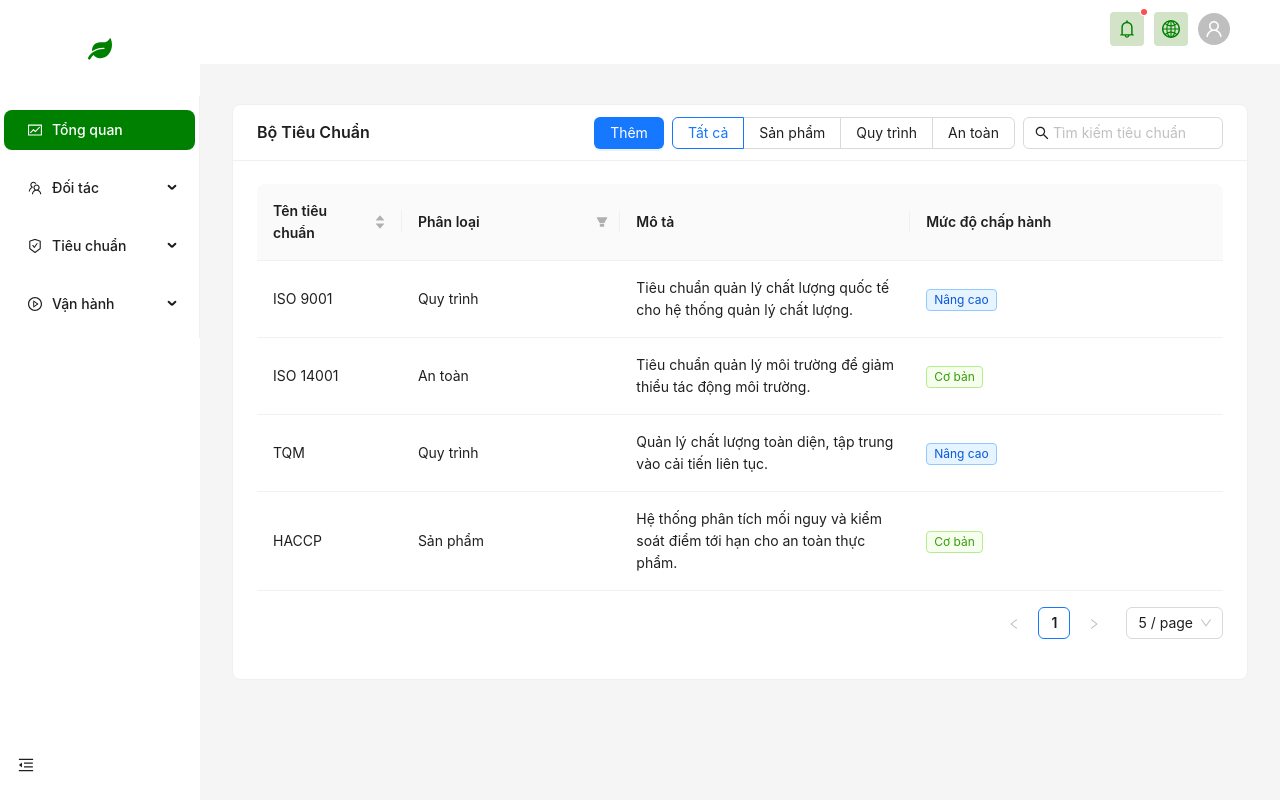
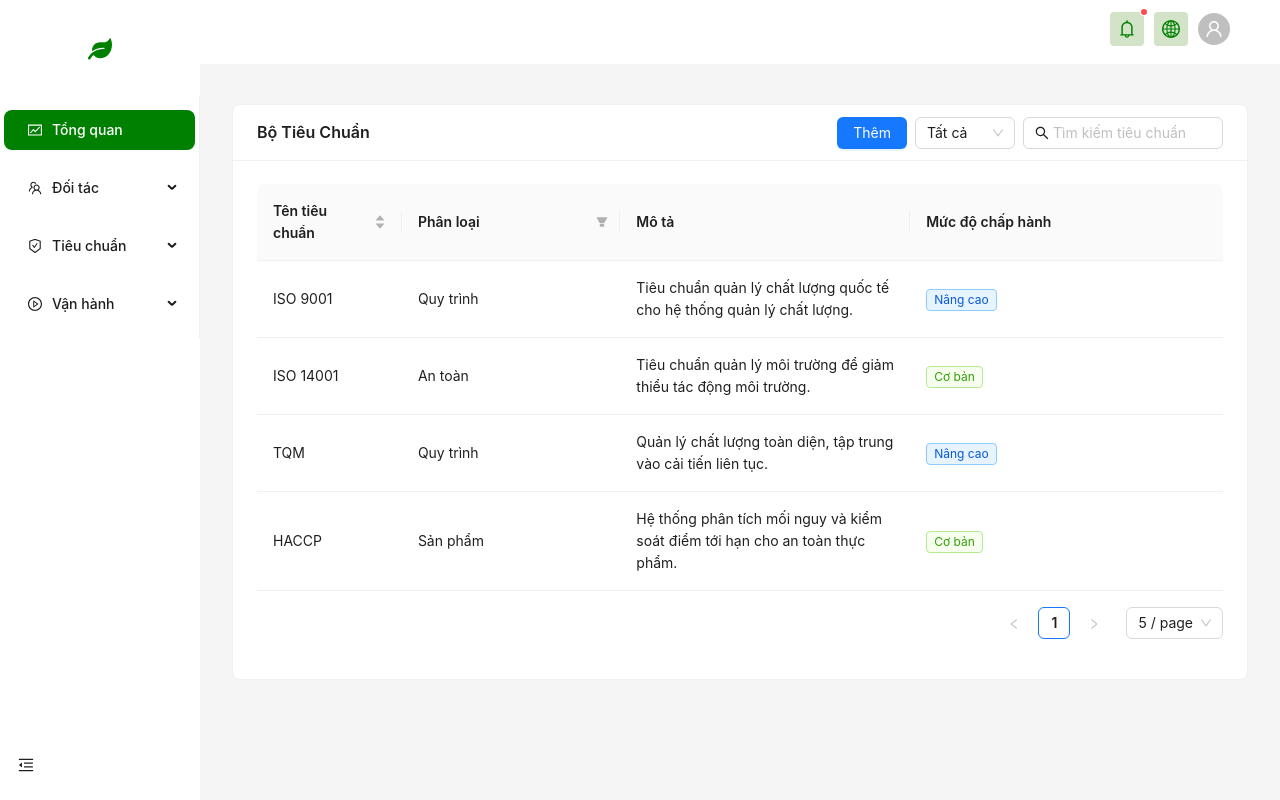
Before and after one commit to platsaver/admindashboard3, a React (Create React App) app: page /standards in a window 1280 px wide. Built offline with nearby package versions, Linux system fonts and the light colour scheme.

Commit message:
update filter styling

```diff
--- a/src/Component/Operations/Activities.jsx
+++ b/src/Component/Operations/Activities.jsx
@@ -172,11 +172,6 @@ const Dashboard = () => {
     },
   ];
 
-  const handleFilterChange = (e) => {
-    setFilterPriority(e.target.value);
-    setCurrentPage(1);
-  };
-
   const handleSearch = (value) => {
     setSearchText(value);
     setCurrentPage(1);
@@ -315,12 +310,19 @@ const Dashboard = () => {
                 <Button type="primary" onClick={handleAddNew}>
                   Thêm
                 </Button>
-                <Radio.Group onChange={handleFilterChange} defaultValue="all">
-                  <Radio.Button value="all">Tất cả</Radio.Button>
-                  <Radio.Button value="Cao">Cao</Radio.Button>
-                  <Radio.Button value="Trung bình">Trung bình</Radio.Button>
-                  <Radio.Button value="Thấp">Thấp</Radio.Button>
-                </Radio.Group>
+                <Select
+                  defaultValue="all"
+                  style={{ width: 150 }}
+                  onChange={(value) => {
+                    setFilterCategory(value);
+                    setCurrentPage(1);
+                  }}
+                >
+                  <Option value="all">Tất cả</Option>
+                  <Option value="Cao">Cao</Option>
+                  <Option value="Trung bình">Trung bình</Option>
+                  <Option value="Thấp">Thấp</Option>
+                </Select>
                 <Input
                   placeholder="Tìm kiếm nhiệm vụ"
                   prefix={<SearchOutlined />}
--- a/src/Component/Partners/Personnel.jsx
+++ b/src/Component/Partners/Personnel.jsx
@@ -125,11 +125,6 @@ const PersonnelList = () => {
   const [deleteModalVisible, setDeleteModalVisible] = useState(false);
   const [form] = Form.useForm();
 
-  const handleFilterChange = (e) => {
-    setFilterStatus(e.target.value);
-    setCurrentPage(1);
-  };
-
   const handleSearch = (value) => {
     setSearchText(value);
     setCurrentPage(1);
@@ -228,11 +223,18 @@ const PersonnelList = () => {
                 <Button type="primary" onClick={handleAddNew}>
                   Thêm
                 </Button>
-                <Radio.Group onChange={handleFilterChange} defaultValue="all">
-                  <Radio.Button value="all">Tất cả</Radio.Button>
-                  <Radio.Button value="Active">Active</Radio.Button>
-                  <Radio.Button value="Inactive">Inactive</Radio.Button>
-                </Radio.Group>
+                <Select
+                  defaultValue="all"
+                  style={{ width: 100 }}
+                  onChange={(value) => {
+                    setFilterStatus(value);
+                    setCurrentPage(1);
+                  }}
+                >
+                  <Option value="all">Tất cả</Option>
+                  <Option value="Active">Active</Option>
+                  <Option value="Inactive">Inactive</Option>
+                </Select>
                 <Input
                   placeholder="Tìm kiếm nhân sự"
                   prefix={<SearchOutlined />}
--- a/src/Component/Standards/Standards.jsx
+++ b/src/Component/Standards/Standards.jsx
@@ -107,11 +107,6 @@ function Standards() {
   const [deleteModalVisible, setDeleteModalVisible] = useState(false);
   const [form] = Form.useForm();
 
-  const handleFilterChange = (e) => {
-    setFilterCategory(e.target.value);
-    setCurrentPage(1);
-  };
-
   const handleSearch = (value) => {
     setSearchText(value);
     setCurrentPage(1);
@@ -213,21 +208,22 @@ function Standards() {
             title="Bộ Tiêu Chuẩn"
             extra={
               <Space>
-                <Button
-                  type="primary"
-                  onClick={handleAddNew}
-                >
+                <Button type="primary" onClick={handleAddNew}>
                   Thêm
                 </Button>
-                <Radio.Group
-                  onChange={handleFilterChange}
+                <Select
                   defaultValue="all"
+                  style={{ width: 100 }}
+                  onChange={(value) => {
+                    setFilterCategory(value);
+                    setCurrentPage(1);
+                  }}
                 >
-                  <Radio.Button value="all">Tất cả</Radio.Button>
-                  <Radio.Button value="Sản phẩm">Sản phẩm</Radio.Button>
-                  <Radio.Button value="Quy trình">Quy trình</Radio.Button>
-                  <Radio.Button value="An toàn">An toàn</Radio.Button>
-                </Radio.Group>
+                  <Option value="all">Tất cả</Option>
+                  <Option value="Sản phẩm">Sản phẩm</Option>
+                  <Option value="Quy trình">Quy trình</Option>
+                  <Option value="An toàn">An toàn</Option>
+                </Select>
                 <Input
                   placeholder="Tìm kiếm tiêu chuẩn"
                   prefix={<SearchOutlined />}
```
